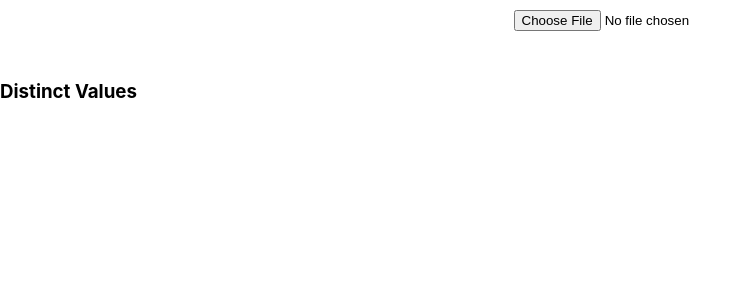
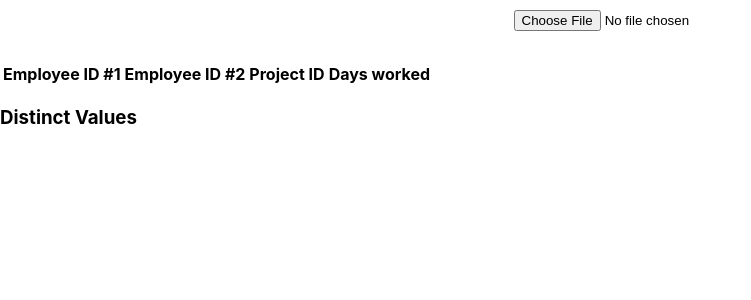
Before and after one commit to cybermessiah/nestor-valentsuela-employees, a React (Create React App) app: page / in a window 1280 px wide. Shown: the top 300 px of the page, without its empty margins (0-751 px from the left). Built offline with nearby package versions, Linux system fonts and the light colour scheme.

Commit message:
Housekeeping - removing redundant code

```diff
--- a/src/App.js
+++ b/src/App.js
@@ -6,11 +6,12 @@ function App() {
     // State to store parsed data
     const [parsedData, setParsedData] = useState([])
 
-    //State to store table Column name
-    const [tableRows, setTableRows] = useState([])
-
-    //State to store the values
-    const [values, setValues] = useState([])
+    const tableRows = [
+        'Employee ID #1',
+        'Employee ID #2',
+        'Project ID',
+        'Days worked',
+    ]
 
     const dataToCalculate = parsedData
 
@@ -50,7 +51,6 @@ function App() {
     }
 
     var fullNameArray = reformatDates(addNames)
-    console.log(fullNameArray)
 
     const totalHoursPerProject = Object.values(
         fullNameArray.reduce((acc, item) => {
@@ -67,36 +67,18 @@ function App() {
     console.log(totalHoursPerProject)
 
     const maxDaysWorked = Math.max(
-        ...totalHoursPerProject.map((el) => el.totalHoursPerProject),
+        ...totalHoursPerProject.map((el) => el.CombinedDays),
     )
-    console.log(totalHoursPerProject)
-
-    var uniqueProjectsArray = Array.from(
-        new Set(addNames.map((x) => x.ProjectID)),
-    ) // Unique Array ['a', 'b'];
-    // console.log(uniqueProjectsArray)
+    console.log(maxDaysWorked)
 
     const changeHandler = (event) => {
         // Passing file data (event.target.files[0]) to parse using Papa.parse
         Papa.parse(event.target.files[0], {
             complete: function (results) {
-                const rowsArray = []
-                const valuesArray = []
                 // console.log(results.data)
-                // Iterating data to get column name and their values
-                results.data.map((d) => {
-                    rowsArray.push(Object.keys(d))
-                    valuesArray.push(Object.values(d))
-                })
 
                 // Parsed Data Response in array format
                 setParsedData(results.data)
-
-                // Filtered Column Names
-                setTableRows(rowsArray[0])
-
-                // Filtered Values
-                setValues(valuesArray)
             },
         })
     }
@@ -123,7 +105,7 @@ function App() {
                     </tr>
                 </thead>
                 <tbody>
-                    {values.map((value, index) => {
+                    {/* {values.map((value, index) => {
                         return (
                             <tr key={index}>
                                 {value.map((val, i) => {
@@ -131,15 +113,15 @@ function App() {
                                 })}
                             </tr>
                         )
-                    })}
+                    })} */}
                 </tbody>
             </table>
             <div>
                 <h3>Distinct Values</h3>
                 <ul>
-                    {uniqueProjectsArray.map((name) => (
+                    {/* {uniqueProjectsArray.map((name) => (
                         <li key={name}> {name} </li>
-                    ))}
+                    ))} */}
                 </ul>
             </div>
         </>
```
